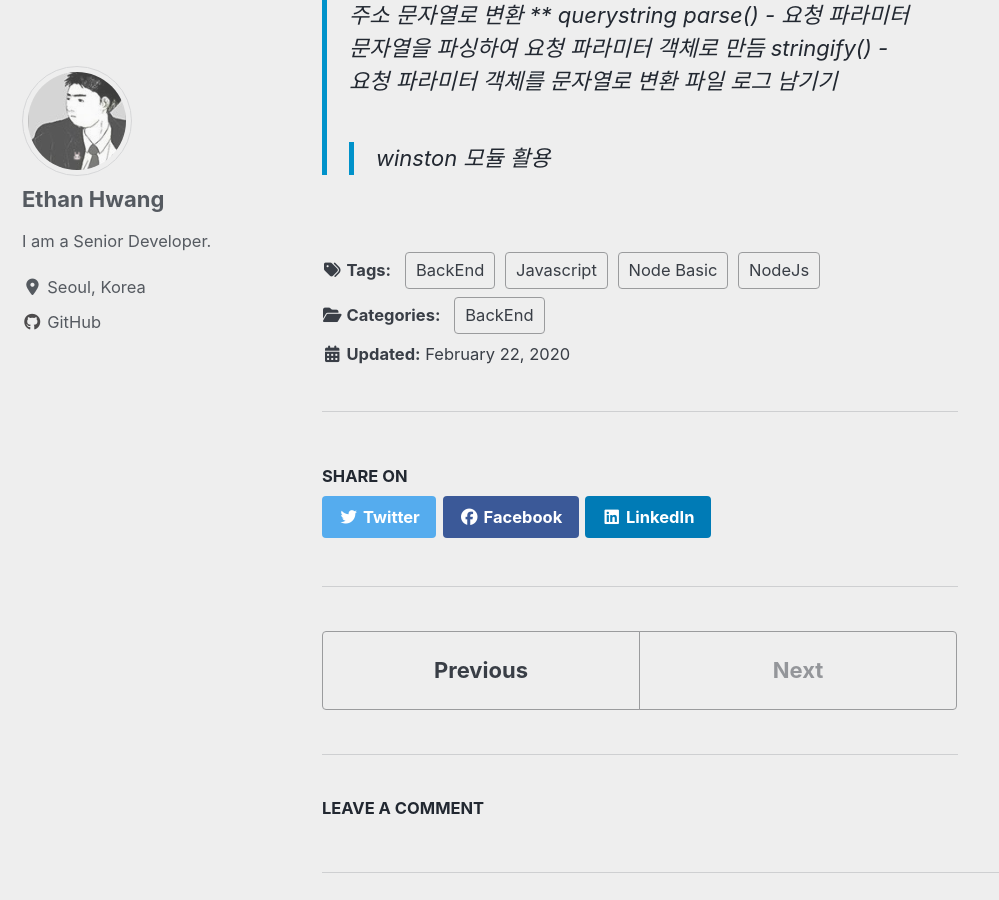
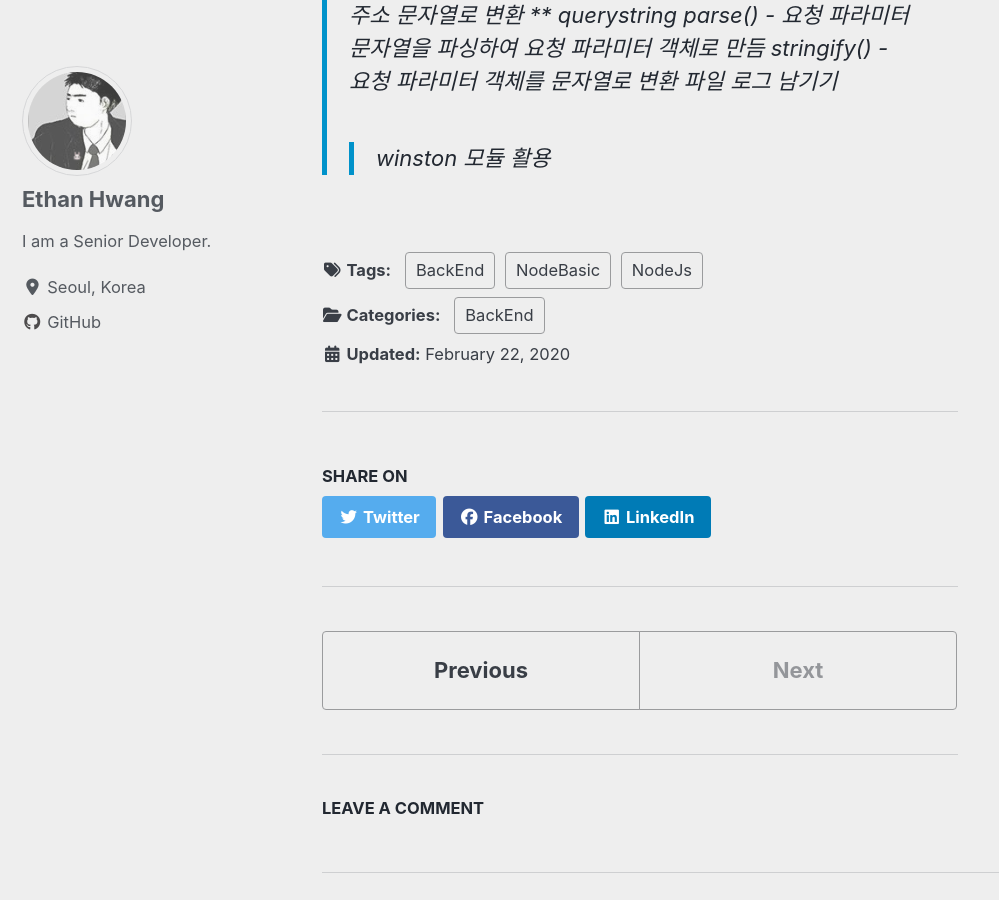
Before and after one commit to LNDNJC/lndnjc.github.io, a Jekyll site: the page built from _posts/2020-02-22-NodeJs-NodeBasic.md, in a window 1280 px wide and 900 px high, scrolled down 579 px. Shown: the whole window, without its empty margins (0-999 px from the left). Built offline with Jekyll 4.4.1, drawn with Linux system fonts in a browser that asks for light colours; cached includes are drawn as plain includes; nearby versions of some CDN libraries; comment, search, counter and statistics services are not loaded.

Commit message:
no message

```diff
--- a/_posts/2020-02-22-NodeJs-NodeBasic.md
+++ b/_posts/2020-02-22-NodeJs-NodeBasic.md
@@ -7,8 +7,7 @@ categories:
 tags:
   - BackEnd
   - NodeJs
-  - Javascript
-  - Node Basic
+  - NodeBasic
 last_modified_at: 2020-02-22T08:06:00-05:00
 ---
 ## URL 모듈
```
